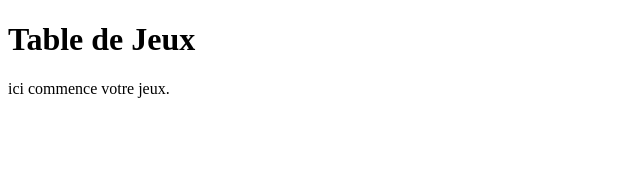
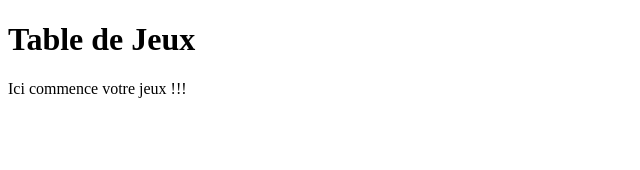
Before and after one commit to hard-tech/naval-warships, a React (Create React App) app: page /Game in a window 1280 px wide. Shown: the top 170 px of the page, without its empty margins (0-640 px from the left). Built offline with nearby package versions, Linux system fonts and the light colour scheme.

Commit message:
Ajout de !!! dans Game

```diff
--- a/src/page/Game.jsx
+++ b/src/page/Game.jsx
@@ -8,7 +8,7 @@ export default class Game extends Component {
       <div>
         <h1>Table de Jeux</h1>
         <p>
-          ici commence votre jeux.
+          Ici commence votre jeux !!!
         </p>
       </div>
     )
```
